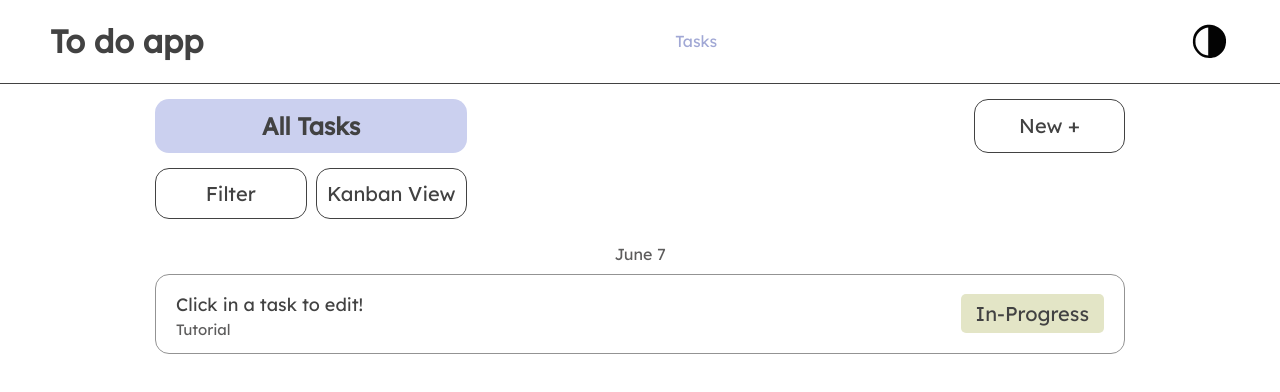
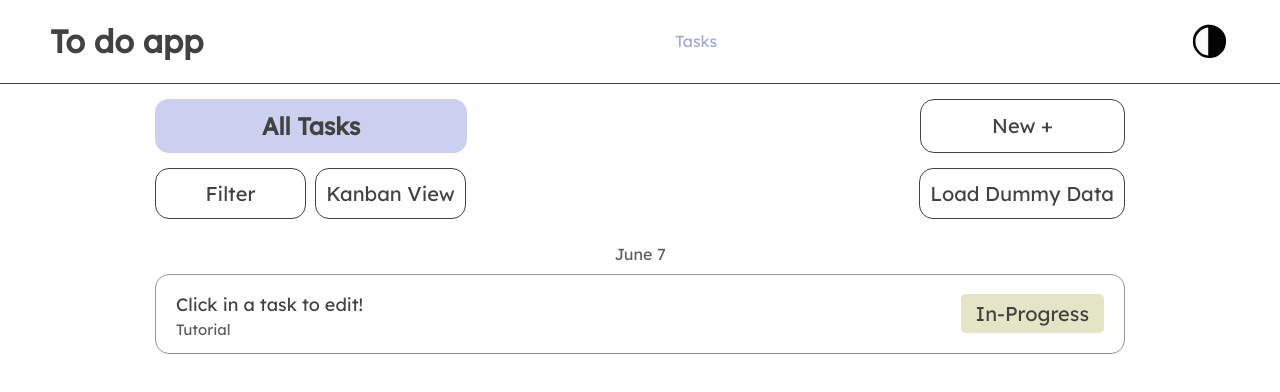
Before and after one commit to WendyDarli/todo-react, a React (Vite) app: page / in a window 1280 px wide. Shown: the top 392 px of the page. Built offline with nearby package versions, Linux system fonts and the light colour scheme.

Commit message:
feat(Dummy Data): add button to load default data
- refactored wrappers to include a new button
- added helper function to Replace user data with hard coded dummy data

```diff
--- a/src/components/Wrapper/DesktopWrapper.jsx
+++ b/src/components/Wrapper/DesktopWrapper.jsx
@@ -1,16 +1,19 @@
 import './Wrapper.css';
+import loadDummyData from '../../scripts/loadDummyData';
+
 function DesktopWrapper({ openModal, toggleView, view, setIsFiltersOpen }){
 
     return(
         <div id='wrapper'>
             <div id='top-wrapper'>
                 <div className="lilac-container"><p><b>All Tasks</b></p></div>
-                <button className='border short-btn' onClick={openModal}>New +</button>
+                <button className='border' onClick={openModal}>New +</button>
             </div>
 
             <div id='bottom-wrapper'>
-                <button className='border' onClick={() => setIsFiltersOpen(prev => !prev)}>Filter</button>
-                <button className='border' onClick={toggleView}>{view ==='todo' ? 'Kanban View' : 'Todo View'}</button>
+                <button className='border short-btn' onClick={() => setIsFiltersOpen(prev => !prev)}>Filter</button>
+                <button className='border short-btn' onClick={toggleView}>{view ==='todo' ? 'Kanban View' : 'Todo View'}</button>
+                <button className='border' onClick={() => loadDummyData()}>Load Dummy Data</button>
             </div>
 
         </div>
--- a/src/components/Wrapper/MobileWrapper.css
+++ b/src/components/Wrapper/MobileWrapper.css
@@ -3,4 +3,5 @@
     display: flex;
     justify-content: space-between;
     gap: 9px;
+    margin-bottom: 10px;
 }
--- a/src/components/Wrapper/MobileWrapper.jsx
+++ b/src/components/Wrapper/MobileWrapper.jsx
@@ -1,5 +1,6 @@
 import './Wrapper.css';
 import './MobileWrapper.css';
+import loadDummyData from '../../scripts/loadDummyData';
 
 function MobileWrapper({ openModal, setIsFiltersOpen }){
     return(
@@ -11,9 +12,10 @@ function MobileWrapper({ openModal, setIsFiltersOpen }){
 
             <div id='mobile-bottom-wrapper'>
                 <button className='border' onClick={() => setIsFiltersOpen(prev => !prev)}>Filter</button>
+
                 <button className='border short-btn' onClick={openModal}>New +</button>
             </div>
-
+            <button className='border' onClick={() => loadDummyData()}>Load Dummy Data</button>
         </div>
 
     )
--- a/src/components/Wrapper/Wrapper.css
+++ b/src/components/Wrapper/Wrapper.css
@@ -26,14 +26,25 @@
 }
 
 #bottom-wrapper{
-    width: 312px;
+    /* width: 312px; */
     display: flex;
     justify-content: space-between;
     gap: 9px;
+
+}
 
 #wrapper button{
     background-color: var(--white);
     transition: background-color 0.3s ease, color 0.3s ease;
 }
 
+#bottom-wrapper button:last-of-type{
+    width: fit-content;
+    padding: 0px 10px;
+    margin-left: auto;
 }
+
+#top-wrapper button:last-of-type{
+    max-width: 205px;
+    margin-left: auto;
+}
--- /dev/null
+++ b/src/scripts/loadDummyData.js
@@ -0,0 +1,15 @@
+export default function loadDummyData(){
+
+    const dummyData = [
+        {id: 2, todoName: 'Study React', description: 'Finish testing lessons', dueDate: '2025-06-07', status: 'In-Progress', priority: 'High'},
+        {id: 3, todoName: 'Drink Water', description: '', dueDate: '2025-06-07', status: 'To-Do', priority: 'Low'},
+        {id: 4, todoName: 'Feed cat', description: '', dueDate: '2025-07-07', status: 'Done', priority: 'Low'},
+        {id: 5, todoName: 'Click and drag tasks on Kanban view', description: 'Give it a try!', dueDate: '2025-07-07', status: 'To-Do', priority: 'Medium'},
+        {id: 6, todoName: 'Click a task to edit!', description: 'Tutorial', dueDate: '2025-07-07', status: 'To-Do', priority: 'High'},
+
+    ];
+
+    localStorage.removeItem('userData');
+    localStorage.setItem('userData', JSON.stringify(dummyData));
+    location.reload();
+}
```
